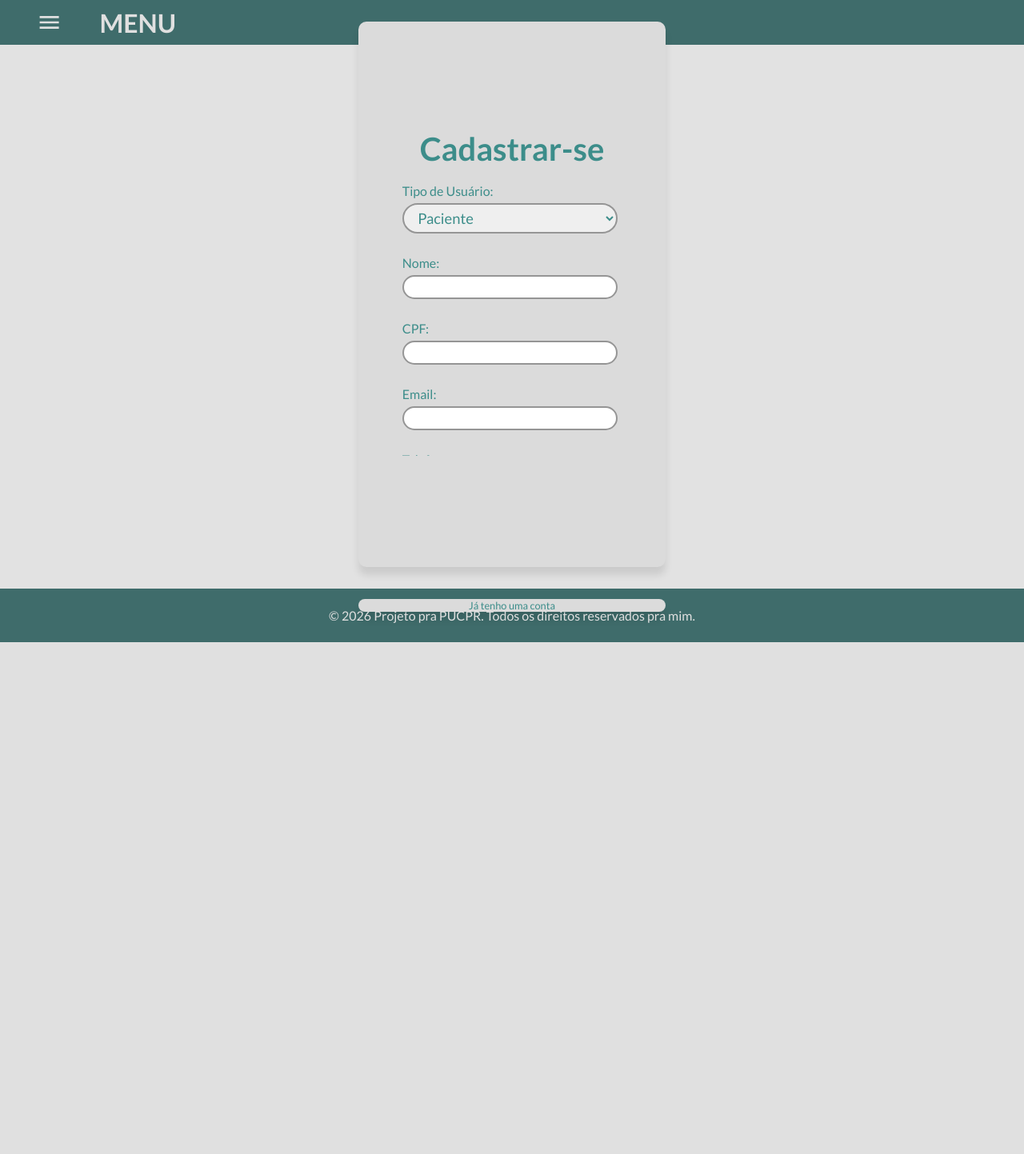
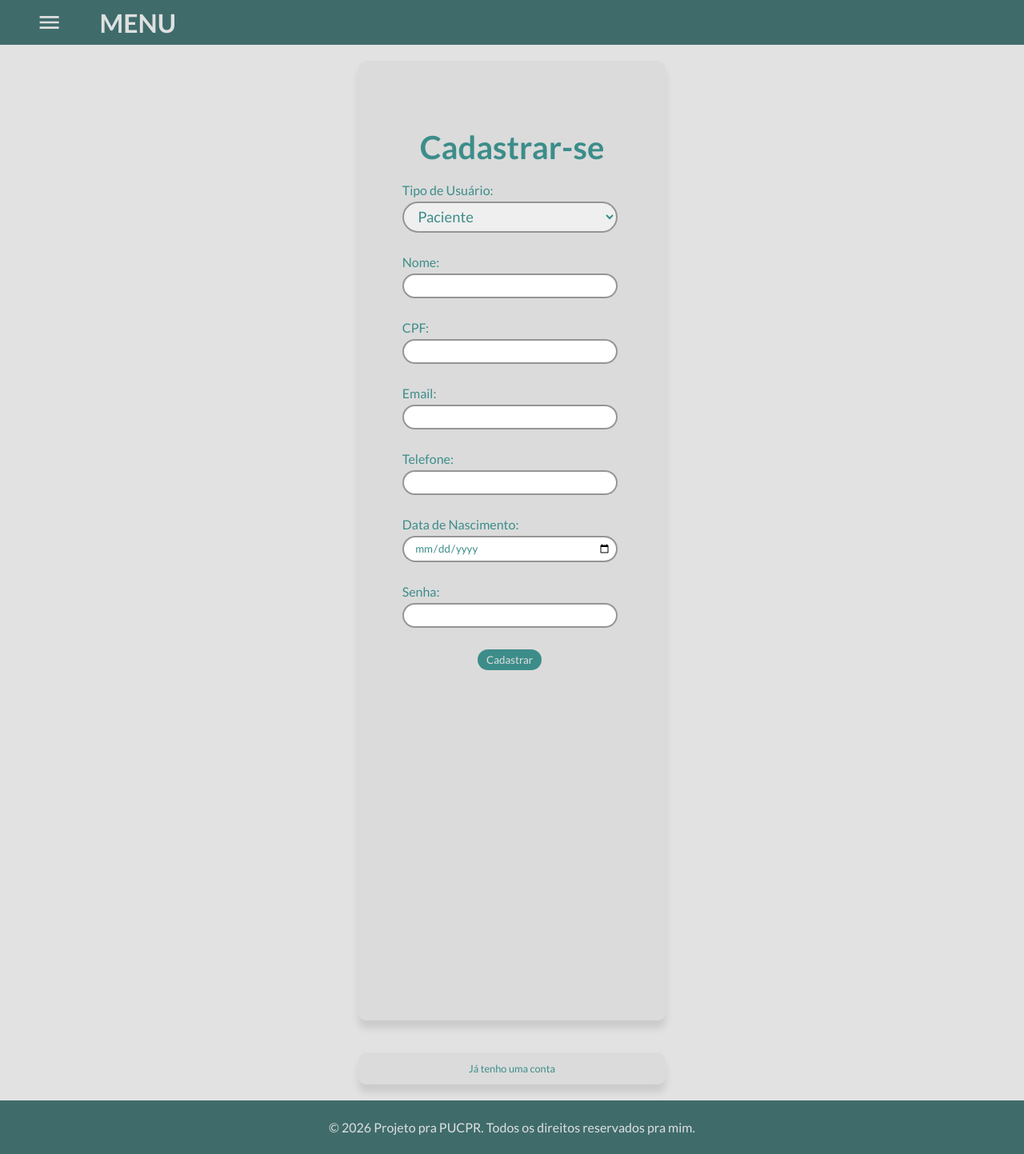
Before and after one commit to SUGURU-Get0U/Site_Projeto_Extensao, a Python web app: template app/templates/cadastro/cadastro.html in a window 1280 px wide. Shown: the whole page at 80% size. Before the commit the page ends 803 px from the top, so only its background shows below. Run offline with Jinja, Linux system fonts and the light colour scheme; the template is opened without the code that fills it, so the values that code supplies are empty.

Commit message:
fix: commit dos css errado

```diff
--- a/app/static/cadastro/estilo_cadastro.css
+++ b/app/static/cadastro/estilo_cadastro.css
@@ -110,7 +110,7 @@ select {
   align-items: center;
   justify-content: center;
   width: 100vw;
-  height: 85vh;
+  height: 165vh;
   background-color: var(--BackGround1);
 
   /* background foto */
@@ -128,7 +128,7 @@ select {
   align-items: center;
   justify-content: center;
   width: 30vw;
-  height: 100vh;
+  height: 150vh;
   background-color: var(--BackGround2);
   border-radius: 10px;
   box-shadow: 0px 10px 10px rgba(0, 0, 0, 0.1);
@@ -141,7 +141,7 @@ select {
 }
 
 #formulario form {
-  height: 50%;
+  height: 80%;
   width: 70%;
   display: flex;
   flex-direction: column;
```
